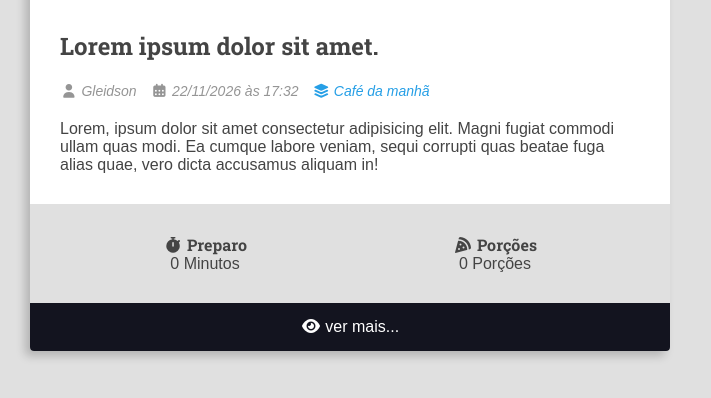
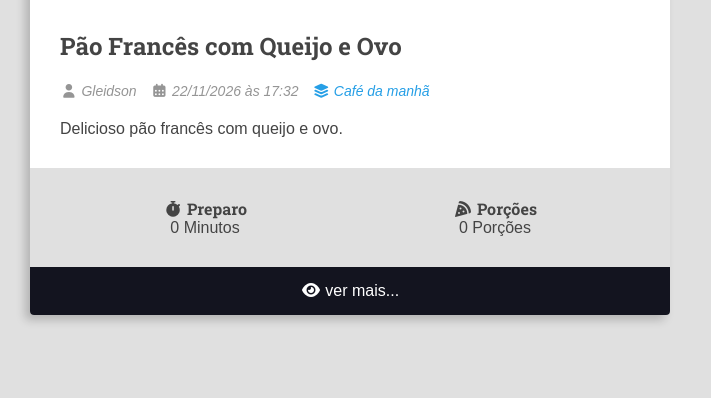
Before and after one commit to gmoraissz/New-Project-Django, a Django app: page / in a window 1280 px wide. Shown: the part 306-704 px from the top of the page, without its empty margins (0-711 px from the left). Run offline with Django 5.2, Linux system fonts and the light colour scheme; some libraries are stand-ins or nearby versions.

Commit message:
Alterando nome da receita principal

```diff
--- a/recipes/templates/recipes/pages/home.html
+++ b/recipes/templates/recipes/pages/home.html
@@ -11,7 +11,7 @@
                     <img src="https://via.placeholder.com/1280x720.png/269fe6" alt="Temporário">
                 </div>
                           <div class="recipe-title-container">
-                    <h2 class="recipe-title">Lorem ipsum dolor sit amet.</h2>
+                    <h2 class="recipe-title">Pão Francês com Queijo e Ovo</h2>
                 </div>
 
                 <div class="recipe-author">
@@ -32,9 +32,7 @@
                 </div>
 
                 <div class="recipe-content">
-                    <p>Lorem, ipsum dolor sit amet consectetur adipisicing elit. Magni fugiat commodi ullam quas modi.
-                        Ea cumque labore veniam, sequi corrupti quas beatae fuga alias quae, vero dicta accusamus
-                        aliquam in!</p>
+                    <p>Delicioso pão francês com queijo e ovo.</p>
                 </div>
 
                 <div class="recipe-meta-container">
```
